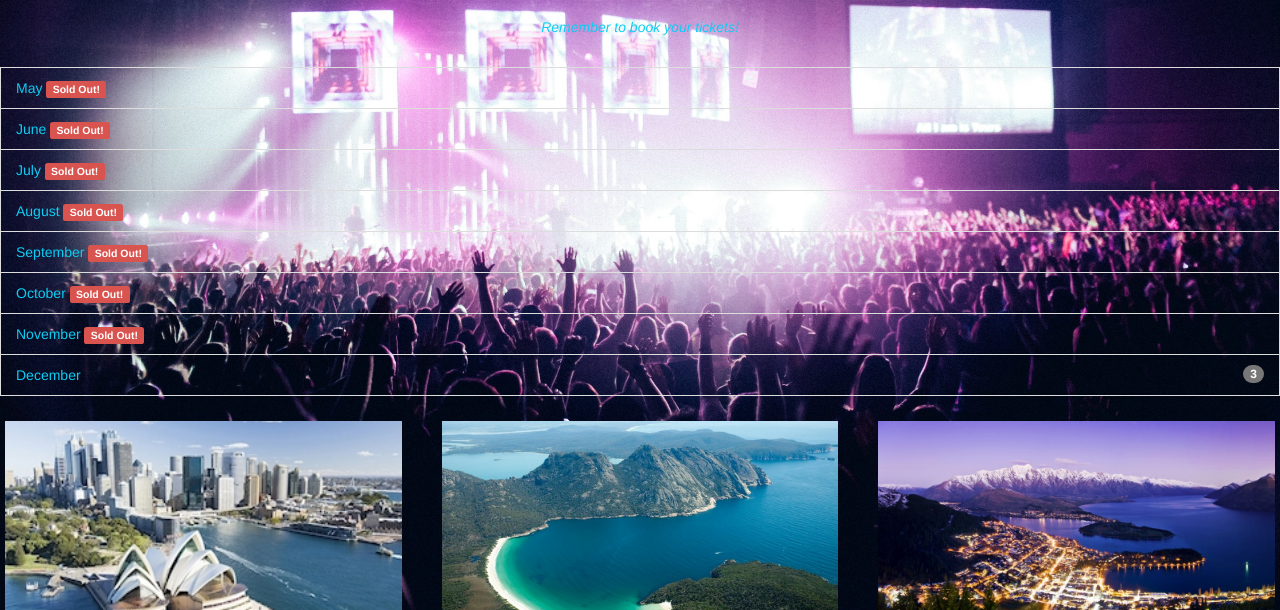
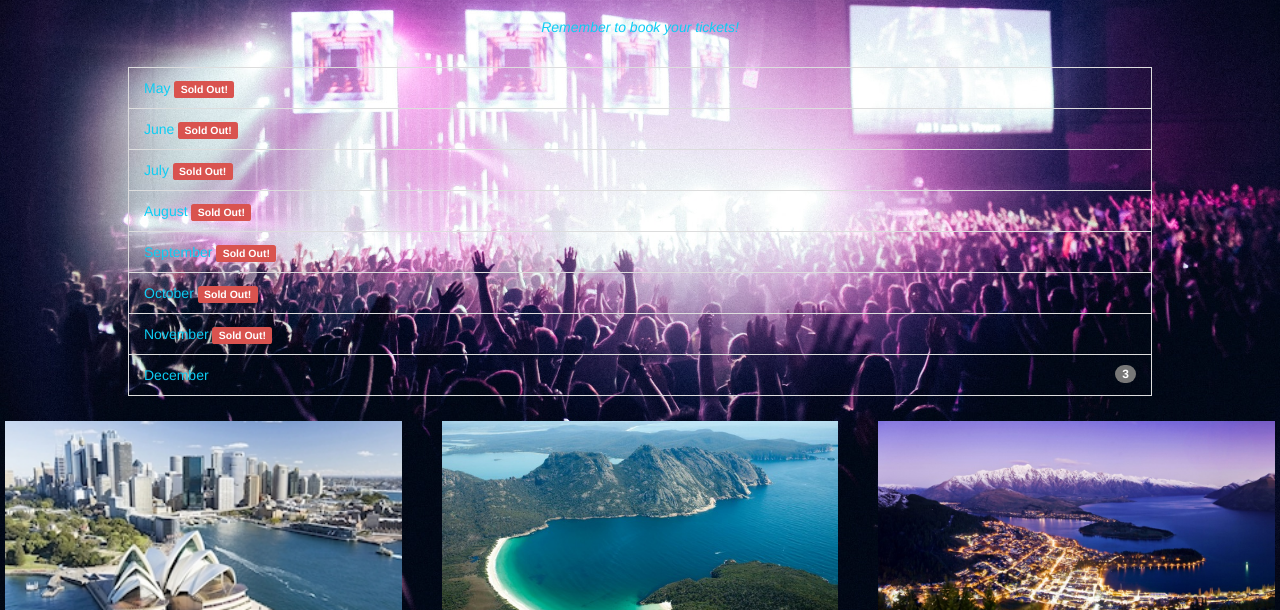
Before and after one commit to Code-Institute-Submissions/bandwebsite, a plain HTML site: page tour.html in a window 1280 px wide. Shown: the part 173-783 px from the top of the page. Drawn offline with nearby package versions, Linux system fonts and the light colour scheme.

Commit message:
Update tour.html

```diff
--- a/tour.html
+++ b/tour.html
@@ -41,6 +41,13 @@
     #myBtn:hover {
       background-color: #555;
     }
+
+    .responsive-container {
+            padding-left: 10%;
+            padding-right: 10%;
+        }
+
+
   </style>
 
 
@@ -99,6 +106,7 @@
       <div class="container-fluid">
         <h1 class="text-center">2019 WORLD TOUR</h1><br>
         <p class="text-center">Remember to book your tickets!</p>
+        <div class="responsive-container">
         <ul class="list-group">
           <li class="list-group-item">May <span class="label label-danger">Sold Out!</span></li>
           <li class="list-group-item">June <span class="label label-danger">Sold Out!</span></li>
@@ -109,6 +117,7 @@
           <li class="list-group-item">November <span class="label label-danger">Sold Out!</span></li>
           <li class="list-group-item">December <span class="badge">3</span></li>
         </ul>
+        </div>
         <div class="row text-center">
           <div class="col-sm-4">
             <div class="thumbnail">
```
